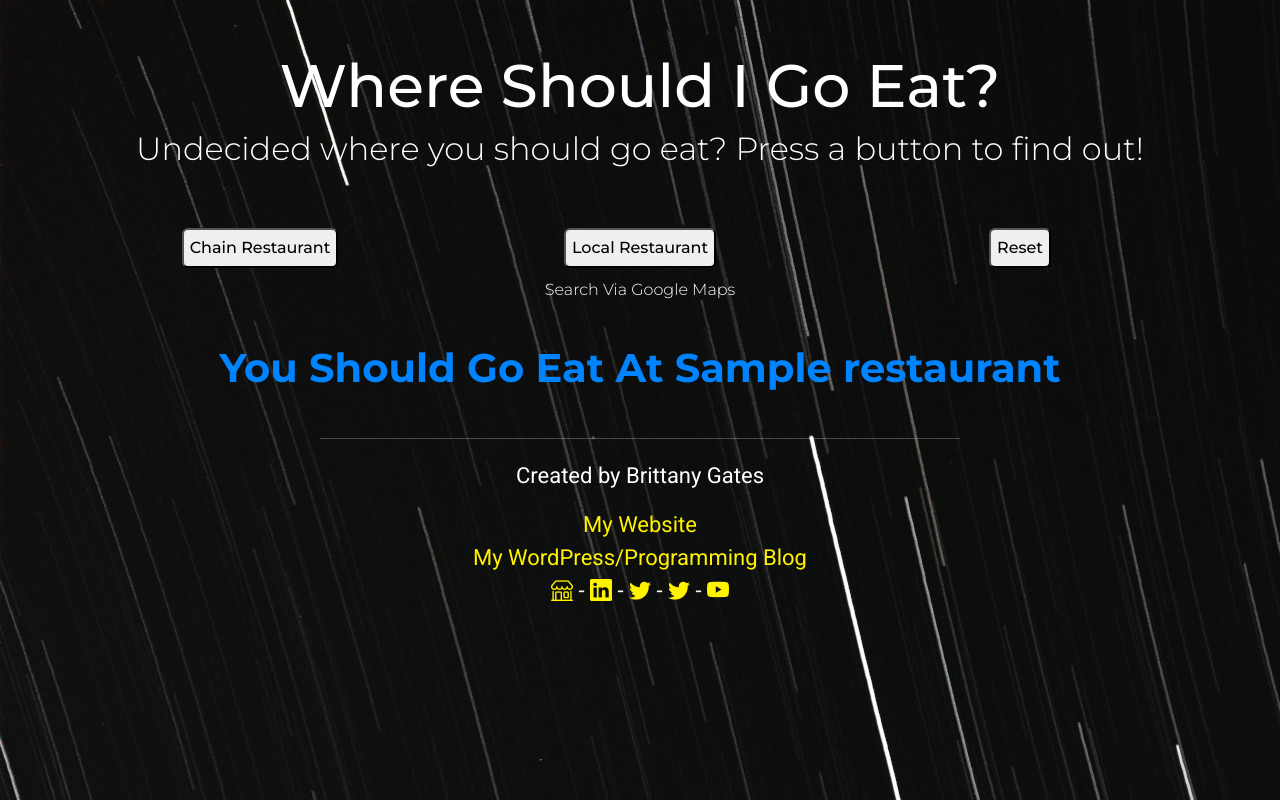
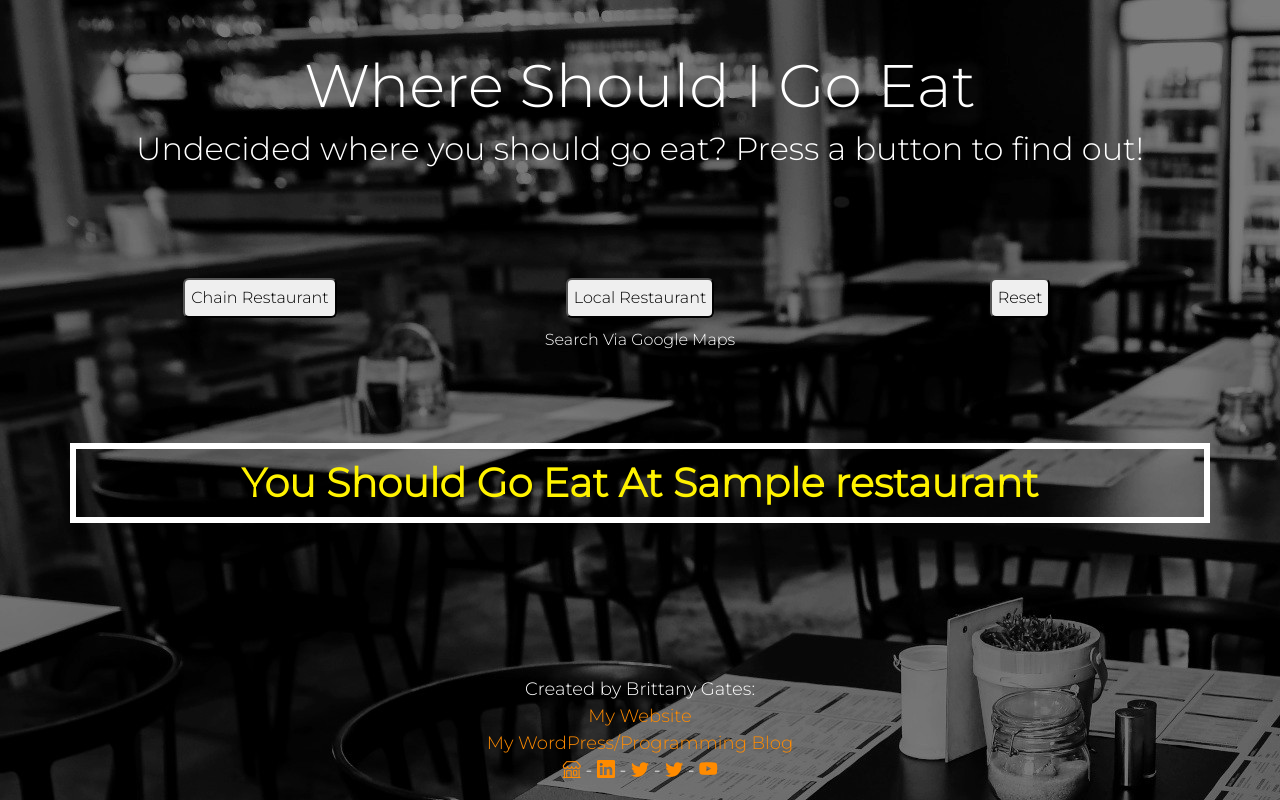
Before and after one commit to brittbot-bgates/where-should-i-go-eat, a Flask app: template templates/index.html in a window 1280 px wide. Run offline with Flask 2, Linux system fonts and the light colour scheme; the template is opened without the code that fills it: most values are stand-ins (such as "Sample title", 1, 10 or a date in 2020); parts of the project's set-up code (start-up, migrations or seed data) failed here and were passed over.

Commit message:
buildv1
Adding all the files and code for build_v1 of the app.

```diff
--- /dev/null
+++ b/main.py
@@ -0,0 +1,39 @@
+#!/usr/bin/env python3
+"""
+Title: Where Should I Go Eat?
+Creator: Brittany Gates (https://github.com/brittbot-bgates)
+About: If you're hungry and unsure of where to go, this app randomly tells you where to go eat with a click of a button.
+"""
+
+from flask import Flask, render_template
+import random
+
+app = Flask(__name__)
+
+
+@app.route("/")
+def blank():
+    """
+    :return: The function returns the blank index.html website without a restaurant chosen. It is also used to
+    clear the website of any choices if the reset button is clicked.
+    """
+    return render_template("index.html")
+
+
+@app.route("/", methods=["GET", "POST"])
+def main():
+    """
+    This function opens and read the restaurant.txt file which is located in the /static/files directory.
+    Then a loop runs over the entire file, reading each line. The loop collects all the lines as a list, and then pulls
+    out a restaurant randomly using the random.choice function.
+
+    :return: The function returns a random restaurant to the index.html template, which displays it
+    on the website.
+    """
+    with open("static/files/restaurant.txt", "r") as restaurant:
+        restaurant_list = restaurant.readlines()
+    return render_template("index.html", restaurant=random.choice(restaurant_list))
+
+
+if __name__ == "__main__":
+    main()
--- a/static/css/index.css
+++ b/static/css/index.css
@@ -1,24 +1,10 @@
 body {
-  background-image: url(../img/background_scaled.jpg);
+  background-image: url("../img/background.jpg");
   color: #FFF;
-}
-
-h1 {
   font-family: 'Montserrat', sans-serif;
-  font-size: 60px;
-  text-align: center;
-  margin-top: 50px;
-}
-
-h2 {
-  font-family: 'Montserrat', sans-serif;
-  font-weight: 300;
-  text-align: center;
-  margin-bottom: 50px;
 }
 
 button {
-  font-family: 'Montserrat', sans-serif;
   font-weight: 500;
   margin: auto;
   display: block;
@@ -26,20 +12,29 @@ button {
   border-radius: 6px;
 }
 
-hr {
-  width: 50%;
-  margin: auto;
-  margin-top: 20px;
+a {
+  text-decoration: none;
+  color: #ff8b00;
 }
 
-a {
+a:hover {
   text-decoration: none;
   color: #fff300;
 }
 
-a:hover {
-  text-decoration: none;
-  color: #ff8b00;
+.button-row {
+  margin-top: 50px;
+}
+
+.desktop-title {
+  font-size: 60px;
+  text-align: center;
+  margin-top: 50px;
+}
+
+.desktop-subtitle {
+  text-align: center;
+  margin-bottom: 50px;
 }
 
 .button {
@@ -52,24 +47,103 @@ a:hover {
   color: #FFF;
 }
 
-.local-restaurant {
-  font-family: 'Montserrat', sans-serif;
-  font-weight: 300;
+.desktop-local-restaurant {
   text-align: center;
 }
 
-.restaurant-result {
-  font-family: 'Montserrat', sans-serif;
+.desktop-restaurant-result {
+  margin-top: 75px;
+  border: 6px solid #FFF;
+  padding: 4px;
   font-weight: 700;
   font-size: 40px;
   text-align: center;
-  color: #0083ff;
-  margin: 20px 0;
+  color: #fff300;
 }
 
-.social-media {
-  font-family: 'Roboto', sans-serif;
-  font-size: 22px;
+.desktop-social-media {
+  position: fixed;
+  left: 0;
+  bottom: 0;
+  width: 100%;
+  font-size: 18px;
   text-align: center;
-  margin-top: 20px;
 }
+
+@media screen and (max-width: 480px) {
+  .button-row {
+    margin-top: 10px;
+  }
+
+  .mobile-small-title {
+    font-size: 30px;
+    margin-top: 10px;
+  }
+
+  .mobile-small-subtitle {
+    font-size: 16px;
+    margin-bottom: 10px;
+  }
+
+  .mobile-small-local-restaurant {
+    font-size: 16px;
+  }
+
+  .mobile-small-restaurant-result {
+    margin-top: 10px;
+    border: 2px solid #FFF;
+    font-size: 20px;
+  }
+
+  .mobile-small-social-media {
+    font-size: 16px;
+  }
+}
+
+@media screen and (min-width: 481px) and (max-width: 768px) {
+  .button-row {
+    margin-top: 20px;
+  }
+
+  .mobile-small-title {
+    font-size: 40px;
+    margin-top: 10px;
+  }
+
+  .mobile-small-subtitle {
+    font-size: 18px;
+    margin-bottom: 10px;
+  }
+
+  .mobile-small-local-restaurant {
+    font-size: 16px;
+  }
+
+  .mobile-small-restaurant-result {
+    margin-top: 10px;
+    border: 4px solid #FFF;
+    font-size: 26px;
+  }
+
+  .mobile-small-social-media {
+    position: relative;
+    font-size: 16px;
+  }
+}
+
+@media screen and (max-width: 1024px) {
+  .mobile-large-subtitle {
+    font-size: 18px;
+    margin-bottom: 10px;
+  }
+
+  .mobile-large-local-restaurant {
+    font-size: 16px;
+  }
+
+  .mobile-large-restaurant-result {
+    margin-top: 10px;
+    border: 4px solid #FFF;
+    font-size: 30px;
+  }
+}
--- a/templates/index.html
+++ b/templates/index.html
@@ -1,73 +1,52 @@
-<!doctype html>
-<html class="no-js" lang="en">
+<!DOCTYPE html>
+<html lang="en" dir="ltr">
 <head>
   <meta charset="utf-8">
-  <meta http-equiv="x-ua-compatible" content="ie=edge">
+  <meta name="description" content="If you're hungry and unsure of where to go, this app randomly tells you where to go eat with a click of a button.">
+  <meta name="viewport" content="width=device-width, initial-scale=1, shrink-to-fit=no">
   <title>Where Should I Go Eat?</title>
-  <meta name="description" content="Undecided where you should go eat? This website will give you a random restaurant at the click of a button.">
-  <meta name="viewport" content="width=device-width, initial-scale=1, shrink-to-fit=no">
-  <link rel="apple-touch-icon" sizes="180x180" href="https://www.whereshouldigoeat.com/static/favicon/apple-touch-icon.png">
-  <link rel="icon" type="image/png" sizes="32x32" href="https://www.whereshouldigoeat.com/static/favicon/favicon-32x32.png">
-  <link rel="icon" type="image/png" sizes="16x16" href="https://www.whereshouldigoeat.com/static/favicon/favicon-16x16.png">
-  <link rel="manifest" href="https://www.whereshouldigoeat.com/static/favicon/site.webmanifest">
-  <link rel="mask-icon" href="https://www.whereshouldigoeat.com/static/favicon/safari-pinned-tab.svg" color="#000000">
-  <link rel="shortcut icon" href="https://www.whereshouldigoeat.com/static/favicon/favicon.ico">
-  <meta name="msapplication-TileColor" content="#603cba">
-  <meta name="msapplication-config" content="https://www.whereshouldigoeat.com/static/favicon/browserconfig.xml">
-  <meta name="theme-color" content="#000000">
   <link href="https://cdn.jsdelivr.net/npm/bootstrap@5.1.1/dist/css/bootstrap.min.css" rel="stylesheet" integrity="sha384-F3w7mX95PdgyTmZZMECAngseQB83DfGTowi0iMjiWaeVhAn4FJkqJByhZMI3AhiU" crossorigin="anonymous">
   <link rel="stylesheet" href="https://cdn.jsdelivr.net/npm/bootstrap-icons@1.5.0/font/bootstrap-icons.css">
-  <link rel="stylesheet" href="../static/css/index.css">
+  <link rel="stylesheet" href="/static/css/index.css">
   <link rel="preconnect" href="https://fonts.googleapis.com">
   <link rel="preconnect" href="https://fonts.gstatic.com" crossorigin>
-  <link href="https://fonts.googleapis.com/css2?family=Montserrat:wght@300;500;700&display=swap" rel="stylesheet">
-  <link href="https://fonts.googleapis.com/css2?family=Roboto&display=swap" rel="stylesheet">
+  <link href="https://fonts.googleapis.com/css2?family=Montserrat:wght@300&display=swap" rel="stylesheet">
+  <link rel="apple-touch-icon" sizes="180x180" href="/static/favicon/apple-touch-icon.png">
+  <link rel="icon" type="image/png" sizes="32x32" href="/static/favicon/favicon-32x32.png">
+  <link rel="icon" type="image/png" sizes="16x16" href="/static/favicon/favicon-16x16.png">
+  <link rel="manifest" href="/static/favicon/site.webmanifest">
 </head>
-
 <body>
-  <!--[if lte IE 9]>
-  <p class="browserupgrade">You are using an <strong>outdated</strong> browser. Please <a href="https://browsehappy.com/">upgrade your browser</a> to improve your experience and security.</p>
-  <![endif]-->
-
-  <div class="title">
-    <h1>Where Should I Go Eat?</h1>
-    <h2>Undecided where you should go eat? Press a button to find out!</h2>
+  <div>
+    <h1 class="desktop-title mobile-small-title mobile-large-title">Where Should I Go Eat</h1>
+    <h2 class="desktop-subtitle mobile-small-subtitle mobile-large-subtitle">Undecided where you should go eat? Press a button to find out!</h2>
   </div>
-
   <div class="container">
     <div class="row">
+      <div class="container">
+        <div class="row button-row">
           <div class="col">
             <form action="/" method="POST">
-          <button class="button" name="restaurant" type="submit" onclick="random_restaurant">Chain Restaurant</button>
+              <button class="button" name="restaurant" type="submit" onclick="{{ restaurant }}">Chain Restaurant</button>
             </form>
           </div>
           <div class="col">
             <button class="button" name="google maps" type="submit" onclick=window.open("https://www.google.com/maps/search/?api=1&query=restaurants");>Local Restaurant</button>
-        <p class="local-restaurant">Search Via Google Maps</p>
+            <p class="desktop-local-restaurant mobile-small-local-restaurant mobile-large-local-restaurant">Search Via Google Maps</p>
           </div>
           <div class="col">
             <button class="button" name="start-over" type="submit" onclick="location.href=location.href">Reset</button>
           </div>
-      <p class="restaurant-result">You Should Go Eat At {{ restaurant }}</p>
+          <p class="desktop-restaurant-result mobile-small-restaurant-result mobile-large-restaurant-result">You Should Go Eat At {{ restaurant }}</p>
         </div>
       </div>
-
-  <hr>
-
-  <div class="col social-media">
-    <p>Created by Brittany Gates</p>
-    <a href="https://www.brittanygates.me" title="My Blog" target="_blank">My Website</a><br>
-    <a href="https://brittbot.com/" title="Websites & Programming Talk" target="_blank">My WordPress/Programming Blog</a><br>
-    <a href="https://letsallmeat.com" title="My Online Store" target="_blank"><i class="bi bi-shop"></i></a> -
-    <a href="https://www.linkedin.com/in/brittanygates/" title="My LinkedIn Profile" target="_blank"><i class="bi bi-linkedin"></i></a> -
-    <a href="https://twitter.com/bgates_writer" title="Brittany's Twitter Profile" target="_blank"><i class="bi bi-twitter"></i></a> -
-    <a href="https://twitter.com/brittbot_bgates" title="Brittbot Twitter Profile" target="_blank"><i class="bi bi-twitter"></i></a> -
-    <a href="https://www.youtube.com/c/BrittanyGates" title="My YouTube Channel" target="_blank"><i class="bi bi-youtube"></i></a>
+    </div>
+  </div>
+  <div class="col desktop-social-media mobile-small-social-media mobile-large-social-media">
+    <p>Created by Brittany Gates:<br><a href="https://www.brittanygates.me" title="My Blog" target="_blank">My Website</a><br><a href="https://brittbot.com/" title="Websites & Programming Talk" target="_blank">My WordPress/Programming Blog</a><br><a href="https://letsallmeat.com" title="My Online Store" target="_blank"><i class="bi bi-shop"></i></a> - <a href="https://www.linkedin.com/in/brittanygates/" title="My LinkedIn Profile" target="_blank"><i class="bi bi-linkedin"></i></a> - <a href="https://twitter.com/bgates_writer" title="Brittany's Twitter Profile" target="_blank"><i class="bi bi-twitter"></i></a> - <a href="https://twitter.com/brittbot_bgates" title="Brittbot Twitter Profile" target="_blank"><i class="bi bi-twitter"></i></a> - <a href="https://www.youtube.com/c/BrittanyGates" title="My YouTube Channel" target="_blank"><i class="bi bi-youtube"></i></a></p>
   </div>
 
-  <!-- Bootstrap Bundle -->
   <script src="https://cdn.jsdelivr.net/npm/bootstrap@5.1.1/dist/js/bootstrap.bundle.min.js" integrity="sha384-/bQdsTh/da6pkI1MST/rWKFNjaCP5gBSY4sEBT38Q/9RBh9AH40zEOg7Hlq2THRZ" crossorigin="anonymous"></script>
 
 </body>
-
 </html>
```
Also changed, not shown: static/favicon/android-chrome-192x192.png, static/favicon/android-chrome-512x512.png, static/favicon/apple-touch-icon.png, static/favicon/favicon-16x16.png, static/favicon/favicon-32x32.png, static/favicon/favicon.ico, static/favicon/site.webmanifest, static/img/background.jpg (added), static/img/restaurant.jpg (added). Lines whose indentation alone changed are shown as unchanged.
